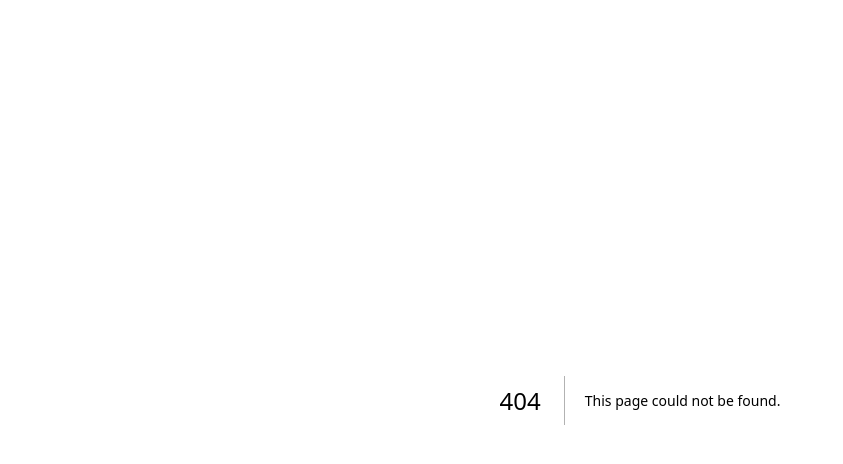
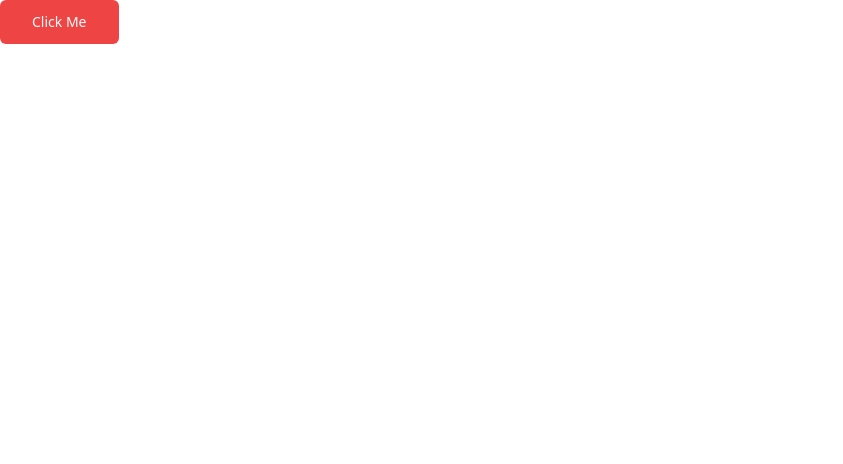
Before and after one commit to ehoover3/GenerativeAI, a Next.js app: page /dashboarad in a window 1280 px wide. Before the commit this address had no page. Shown: the top 464 px of the page, without its empty margins (0-843 px from the left). Built offline with nearby package versions, Linux system fonts and the light colour scheme.

Commit message:
setup dashboard route

```diff
--- /dev/null
+++ b/app/(dashboard)/(routes)/dashboarad/page.tsx
@@ -0,0 +1,11 @@
+import { Button } from "@/components/ui/button";
+
+const DashboardPage = () => {
+  return (
+    <Button variant='destructive' size='lg'>
+      Click Me
+    </Button>
+  );
+};
+
+export default DashboardPage;
--- a/app/layout.tsx
+++ b/app/layout.tsx
@@ -14,8 +14,8 @@ const geistMono = localFont({
 });
 
 export const metadata: Metadata = {
-  title: "Create Next App",
-  description: "Generated by create next app",
+  title: "Eric Hoover - GenAI",
+  description: "Generative AI application",
 };
 
 export default function RootLayout({
@@ -24,12 +24,8 @@ export default function RootLayout({
   children: React.ReactNode;
 }>) {
   return (
-    <html lang="en">
-      <body
-        className={`${geistSans.variable} ${geistMono.variable} antialiased`}
-      >
-        {children}
-      </body>
+    <html lang='en'>
+      <body className={`${geistSans.variable} ${geistMono.variable} antialiased`}>{children}</body>
     </html>
   );
 }
```
